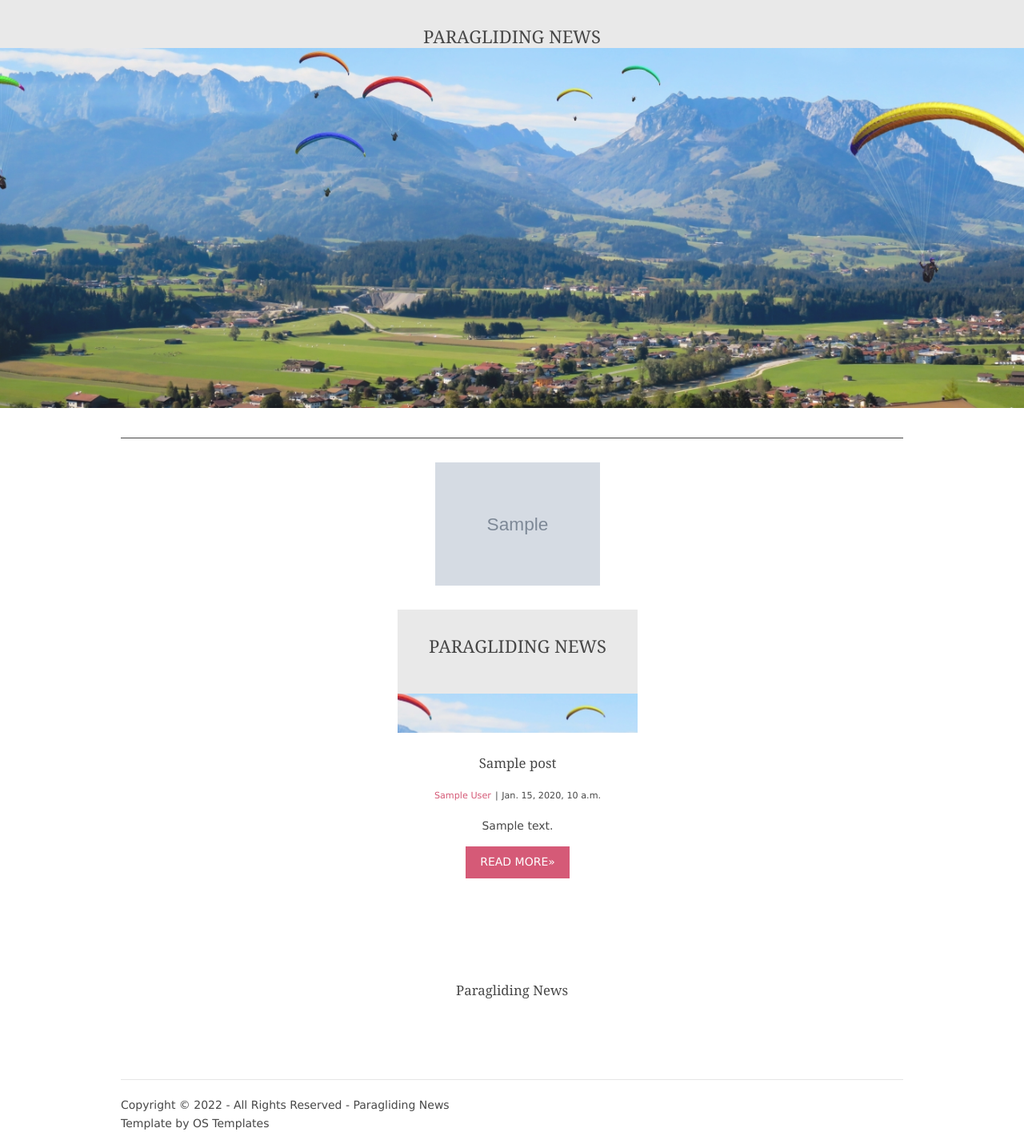
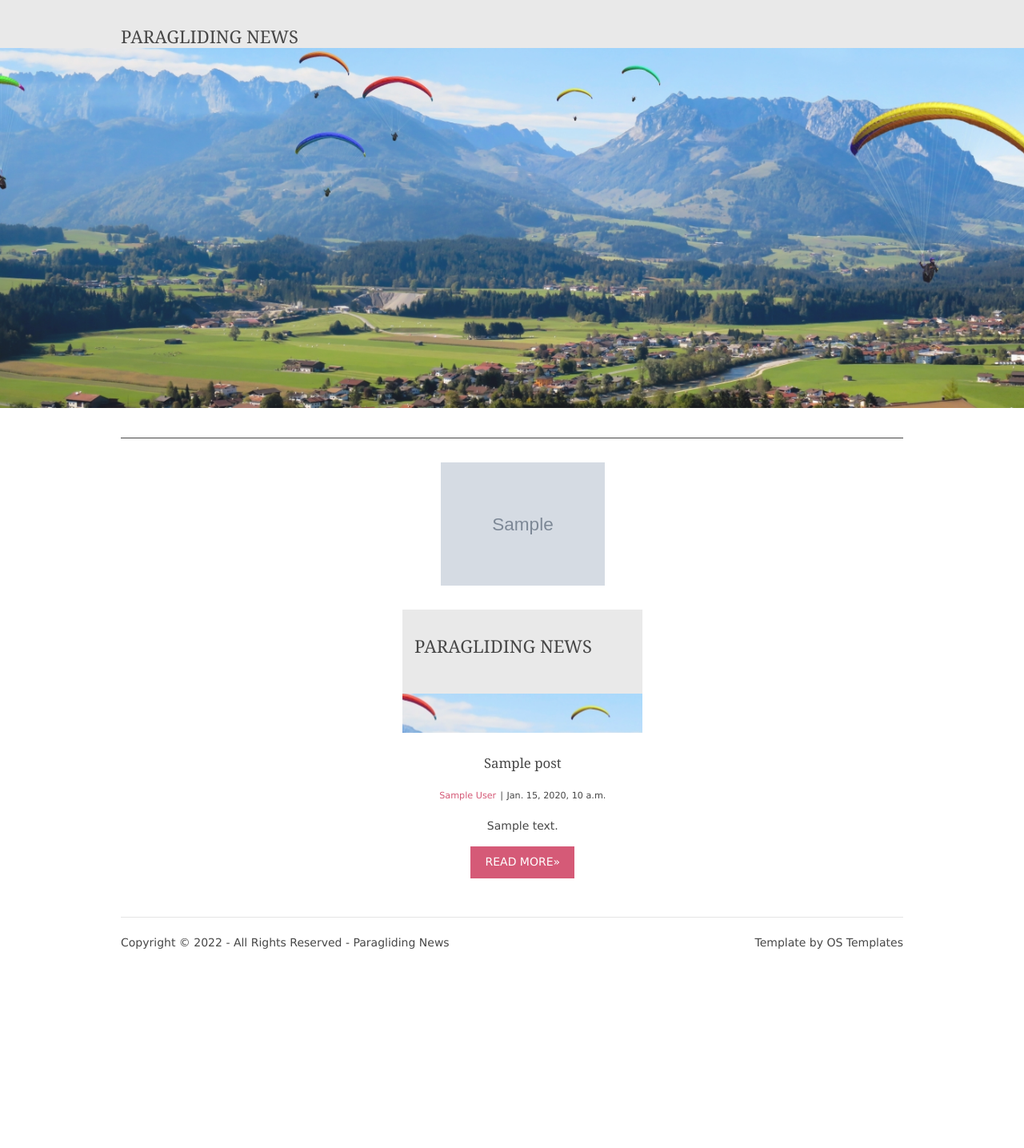
Before and after one commit to topeklc/Django-paragliding-news-aggregator, a Django app: template news/templates/index.html in a window 1280 px wide. Shown: the whole page at 80% size. After the commit the page ends 1186 px from the top, so only its background shows below. Run offline with Django 4.2, Linux system fonts and the light colour scheme; the template is opened without the code that fills it: most values are stand-ins (such as "Sample title", 1, 10 or a date in 2020); grey boxes marked "Sample" are stand-in pictures.

Commit message:
Fix static

```diff
--- a/news/templates/index.html
+++ b/news/templates/index.html
@@ -75,17 +75,6 @@
     <div class="clear"></div>
   </main>
 </div>
-<!-- ################################################################################################ -->
-
-
-<!-- ################################################################################################ -->
-<div class="wrapper row4">
-  <footer id="footer" class="hoc clear">
-    <!-- ################################################################################################ -->
-    <div class="one_quarter first">
-      <h6 class="heading">Paragliding News</h6>
-      </ul>
-    </div>
 
     <!-- ################################################################################################ -->
   </footer>
@@ -94,7 +83,7 @@
 <div class="wrapper row5">
   <div id="copyright" class="hoc clear">
     <!-- ################################################################################################ -->
-    <p class="fl_left">Copyright &copy; 2022 - All Rights Reserved - <a href="#">Paragliding News</a></p>
+    <p class="fl_left">Copyright &copy; 2022 - All Rights Reserved - <a href="#">Paragliding News</a></p><br>
     <p class="fl_right">Template by <a target="_blank" href="https://www.os-templates.com/"
         title="Free Website Templates">OS Templates</a></p>
     <!-- ################################################################################################ -->
--- a/static/styles/framework.css
+++ b/static/styles/framework.css
@@ -125,7 +125,14 @@ br {
 .group::after {
   clear: both;
 }
-
+.fl_left,
+.imgl {
+  float: left;
+}
+.fl_right,
+.imgr {
+  float: right;
+}
 a {
   outline: none;
   text-decoration: none;
@@ -295,7 +302,7 @@ section {
 .two_quarter,
 .three_quarter {
   display: inline-block;
-  margin: 0 0 0 3.06748466257669%;
+  margin: 0 0 0 4.4%;
   list-style: none;
   max-width: 100%;
   min-width: 240px;
@@ -310,7 +317,7 @@ section {
   width: 22.69938650306748%;
 }
 .one_third {
-  width: 31.28834355828221%;
+  width: 30%;
 }
 .one_half,
 .two_quarter {
--- a/static/styles/layout.css
+++ b/static/styles/layout.css
@@ -974,6 +974,8 @@ table a,
   .fl_right {
     display: block;
     float: none;
+    display: block;
+    float: none;
   }
   .group .group > *:last-child,
   .clear .clear > *:last-child,
```
